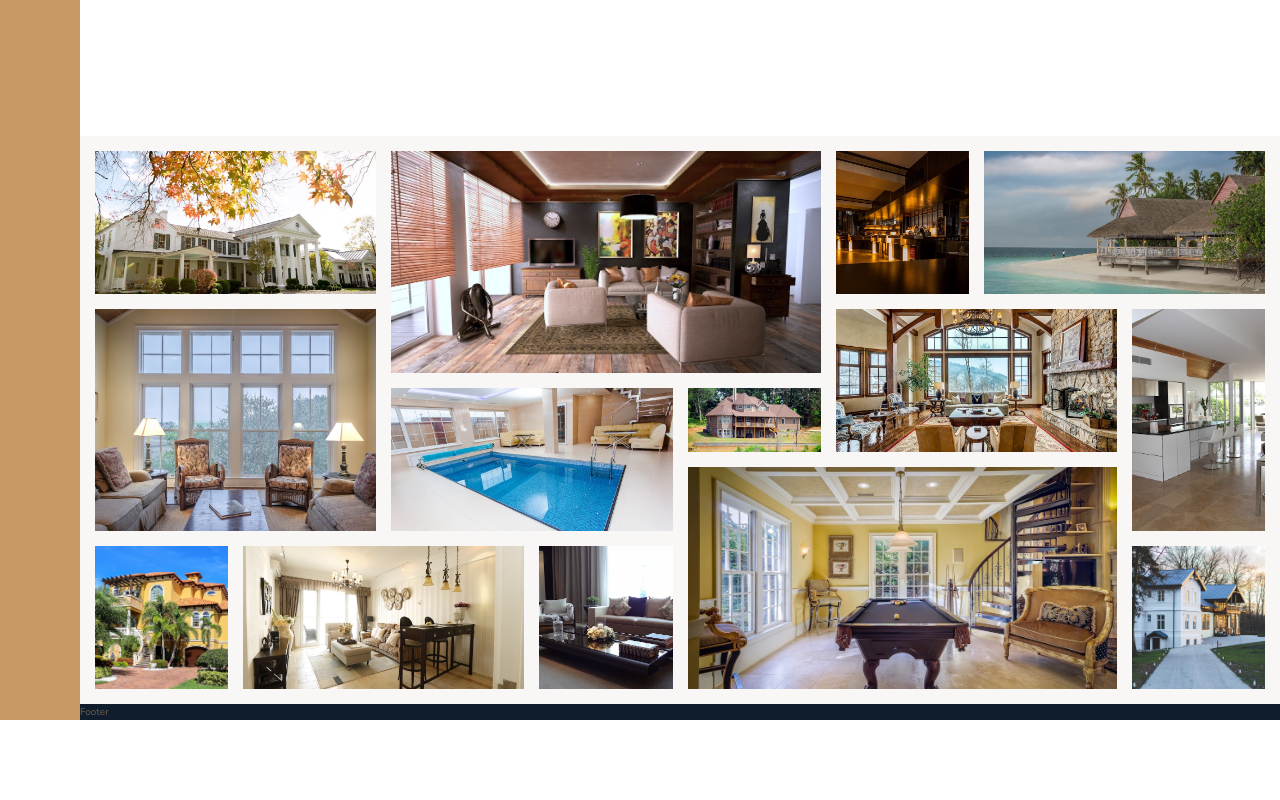
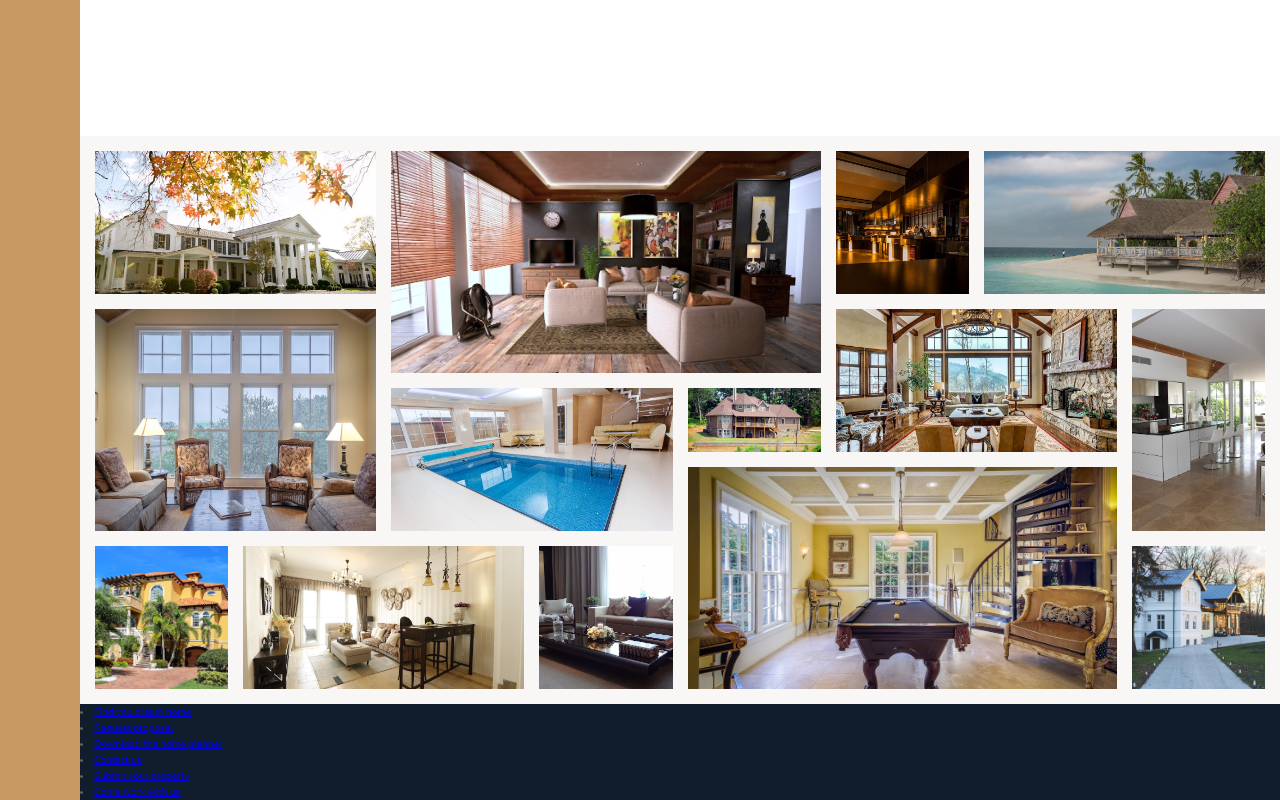
Before and after one commit to BradleyMurrell/nexter, a website: page index.html in a window 1280 px wide. Shown: the part 2936-3736 px from the top of the page. Before the commit the page ends 3656 px from the top, so only its background shows below. Drawn offline with nearby package versions, Linux system fonts and the light colour scheme.

Commit message:
Add html markup for footer

```diff
--- a/index.html
+++ b/index.html
@@ -346,7 +346,14 @@
     </section>
 
     <footer class="footer">
-        Footer
+        <nav class="nav">
+            <li class="nav__item"><a href="#" class="nav__link">Find you dream home</a></li>
+            <li class="nav__item"><a href="#" class="nav__link">Request proposal</a></li>
+            <li class="nav__item"><a href="#" class="nav__link">Download the home planner</a></li>
+            <li class="nav__item"><a href="#" class="nav__link">Contact us</a></li>
+            <li class="nav__item"><a href="#" class="nav__link">Submit your property</a></li>
+            <li class="nav__item"><a href="#" class="nav__link">Come work with us</a></li>
+        </nav>
     </footer>
 
 </body>
```
